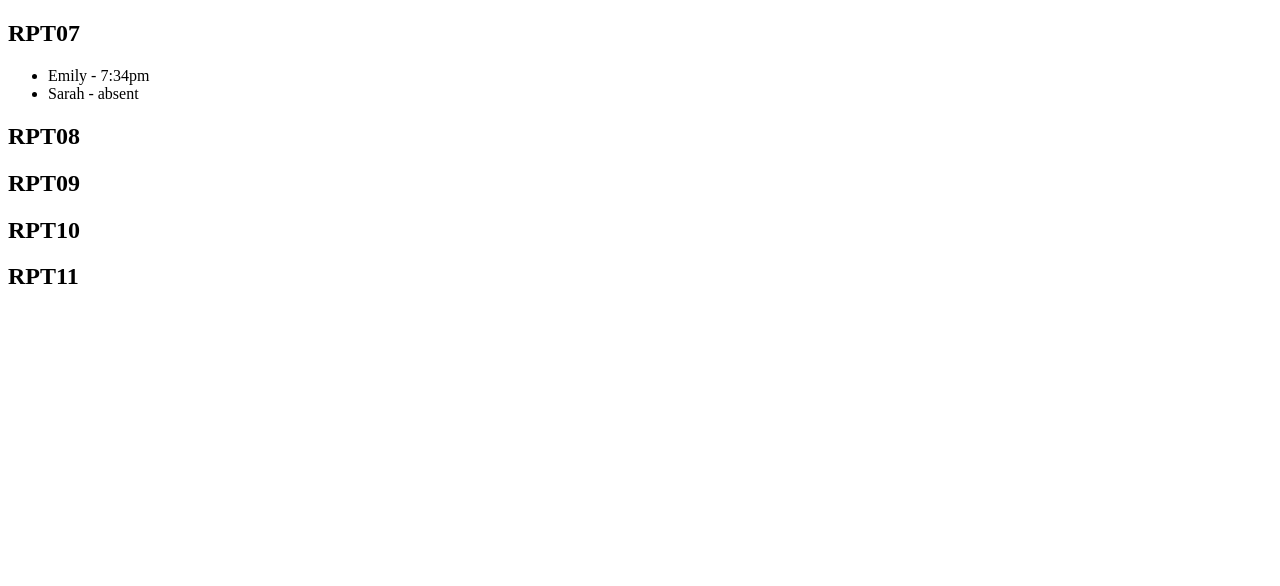
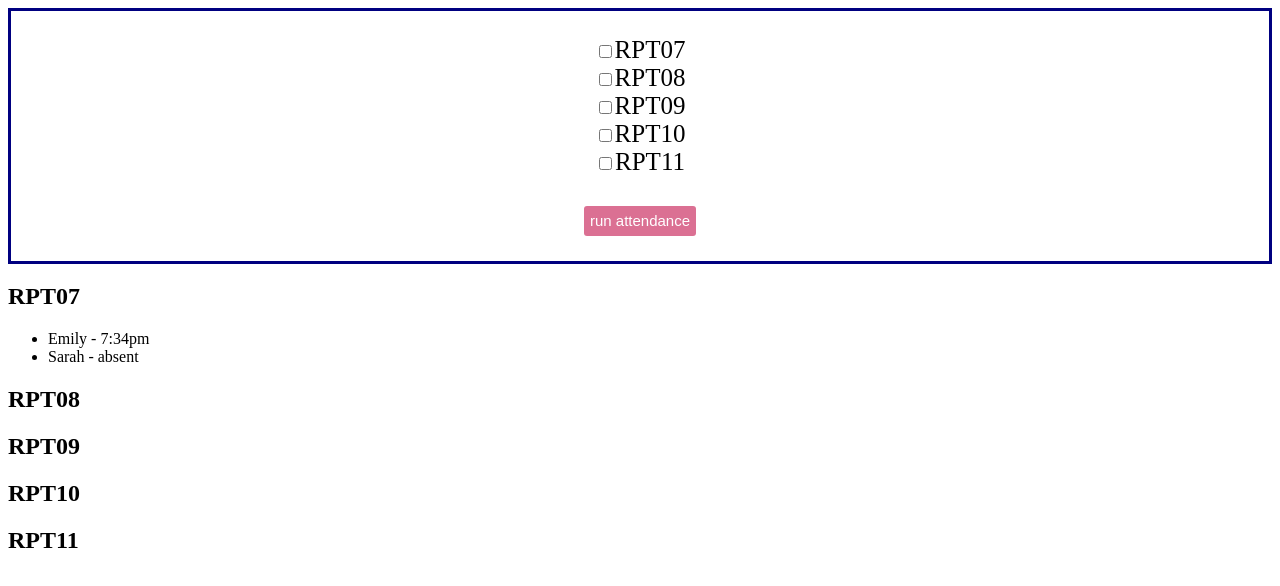
Before and after one commit to etcaples/attendanceUI, a React app: page / in a window 1280 px wide. Shown: the top 586 px of the page. Built offline with nearby package versions, Linux system fonts and the light colour scheme.

Commit message:
added initial styling with styled components

```diff
--- a/client/src/components/App.jsx
+++ b/client/src/components/App.jsx
@@ -1,6 +1,16 @@
 import React from 'react';
-// import CheckboxList from './CheckboxList';
+import styled from 'styled-components';
+import CheckboxList from './CheckboxList';
 import CohortAttendanceList from './CohortAttendanceList';
+
+const CheckboxListContainer = styled.div`
+  border-width: 2px;
+  border: solid navy;
+  /* temporary border details ^^^^^ */
+  padding: 25px;
+  text-align: center;
+  font-size: 25px;
+`;
 
 class App extends React.Component {
   constructor() {
@@ -56,7 +66,9 @@ class App extends React.Component {
     const { cohorts } = this.state;
     return (
       <div>
-        {/* <CheckboxList cohorts={cohorts} /> */}
+        <CheckboxListContainer>
+          <CheckboxList cohorts={cohorts} />
+        </CheckboxListContainer>
         <CohortAttendanceList cohorts={cohorts} />
       </div>
     );
--- a/client/src/components/Checkbox.jsx
+++ b/client/src/components/Checkbox.jsx
@@ -7,14 +7,14 @@ const Checkbox = (props) => {
     <div>
       <label htmlFor={cohort}>
         <input type="checkbox" />
-        {cohort}
+        {cohort.name}
       </label>
     </div>
   );
 };
 
 Checkbox.propTypes = {
-  cohort: PropTypes.string.isRequired,
+  cohort: PropTypes.instanceOf(Object).isRequired,
 };
 
 export default Checkbox;
--- a/client/src/components/CheckboxList.jsx
+++ b/client/src/components/CheckboxList.jsx
@@ -1,6 +1,16 @@
 import React from 'react';
 import PropTypes from 'prop-types';
+import styled from 'styled-components';
 import Checkbox from './Checkbox';
+
+const Button = styled.button`
+  background: palevioletred;
+  border-radius: 3px;
+  border: none;
+  color: white;
+  height: 30px;
+  font-size: 15px;
+`;
 
 const CheckboxList = (props) => {
   const { cohorts } = props;
@@ -9,15 +19,16 @@ const CheckboxList = (props) => {
       {
         cohorts.map(cohort => <Checkbox cohort={cohort} />)
       }
-      <button type="button">
-        check attendance (no LOG)
-      </button>
+      <br />
+      <Button type="button">
+        run attendance
+      </Button>
     </div>
   );
 };
 
 CheckboxList.propTypes = {
-  cohorts: PropTypes.arrayOf(PropTypes.string).isRequired,
+  cohorts: PropTypes.arrayOf(Object).isRequired,
 };
 
 export default CheckboxList;
--- a/client/src/components/StudentDataList.jsx
+++ b/client/src/components/StudentDataList.jsx
@@ -14,7 +14,7 @@ const StudentDataList = (props) => {
 };
 
 StudentDataList.propTypes = {
-  students: PropTypes.arrayOf(PropTypes.object).isRequired,
+  students: PropTypes.arrayOf(Object).isRequired,
 };
 
 export default StudentDataList;
--- a/package.json
+++ b/package.json
@@ -26,6 +26,7 @@
     "@babel/preset-react": "^7.0.0",
     "babel-eslint": "^10.0.1",
     "babel-loader": "^8.0.4",
+    "babel-plugin-styled-components": "^1.8.0",
     "css-loader": "^1.0.0",
     "eslint": "^4.19.1 || ^5.3.0",
     "eslint-config-airbnb": "^17.1.0",
@@ -44,6 +45,9 @@
     "nodemon": "^1.18.4",
     "prop-types": "^15.6.2",
     "react": "^16.5.2",
-    "react-dom": "^16.5.2"
+    "react-dom": "^16.5.2",
+    "semantic-ui-css": "^2.4.0",
+    "semantic-ui-react": "^0.82.5",
+    "styled-components": "^3.4.9"
   }
 }
```
Also changed, not shown: .babelrc, 1 other file (tests, documents, lock files or other folders).
